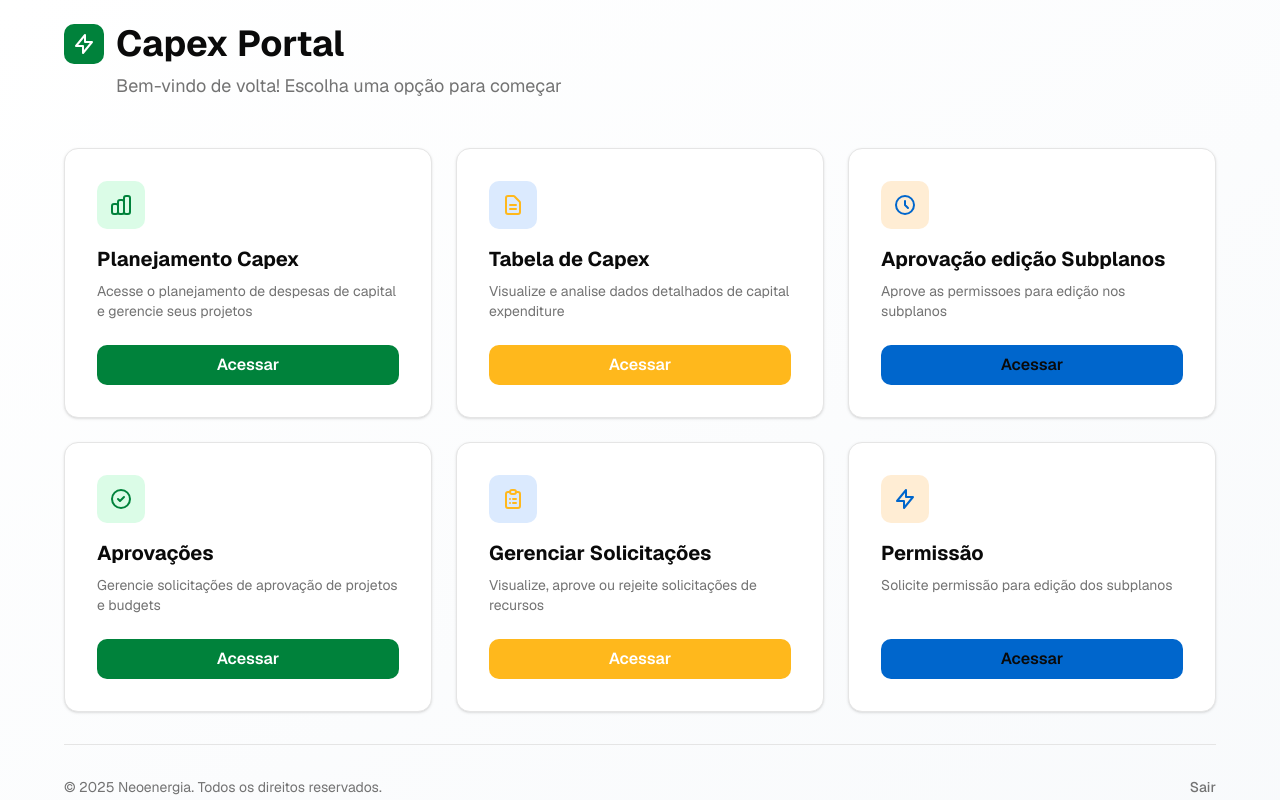
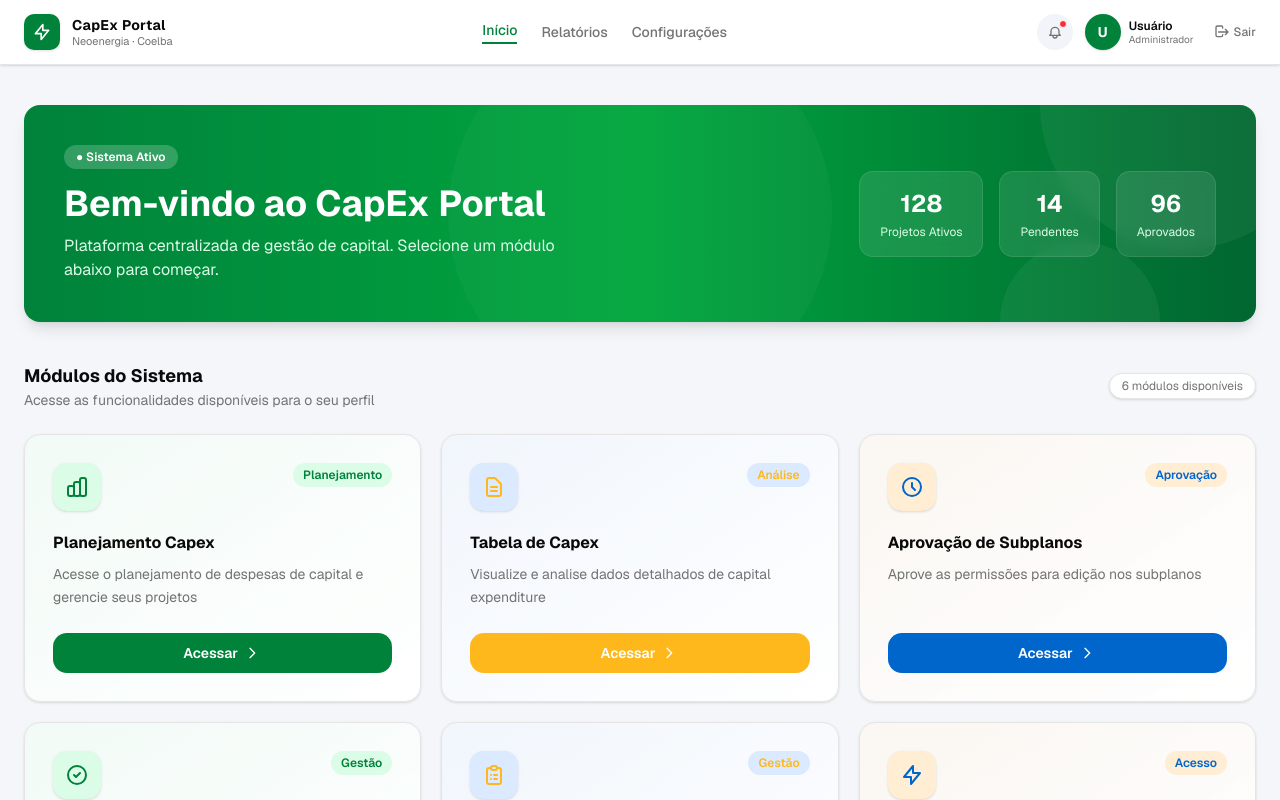
Before and after one commit to mathesuvic/capex_next, a Next.js app: page /home in a window 1280 px wide. Shown: the top 800 px of the page. Built offline with nearby package versions, Linux system fonts and the light colour scheme.

Commit message:
pag_home

```diff
--- a/app/home/page.tsx
+++ b/app/home/page.tsx
@@ -1,177 +1,313 @@
 // app/home/page.tsx
 import Link from "next/link";
 
+const cards = [
+  {
+    href: "/capex",
+    title: "Planejamento Capex",
+    description: "Acesse o planejamento de despesas de capital e gerencie seus projetos",
+    color: "green",
+    tag: "Planejamento",
+    icon: (
+      <svg className="w-6 h-6" fill="none" stroke="currentColor" viewBox="0 0 24 24">
+        <path strokeLinecap="round" strokeLinejoin="round" strokeWidth={2}
+          d="M9 19v-6a2 2 0 00-2-2H5a2 2 0 00-2 2v6a2 2 0 002 2h2a2 2 0 002-2zm0 0V9a2 2 0 012-2h2a2 2 0 012 2v10m-6 0a2 2 0 002 2h2a2 2 0 002-2m0 0V5a2 2 0 012-2h2a2 2 0 012 2v14a2 2 0 01-2 2h-2a2 2 0 01-2-2z" />
+      </svg>
+    ),
+  },
+  {
+    href: "/capex",
+    title: "Tabela de Capex",
+    description: "Visualize e analise dados detalhados de capital expenditure",
+    color: "blue",
+    tag: "Análise",
+    icon: (
+      <svg className="w-6 h-6" fill="none" stroke="currentColor" viewBox="0 0 24 24">
+        <path strokeLinecap="round" strokeLinejoin="round" strokeWidth={2}
+          d="M9 12h6m-6 4h6m2 5H7a2 2 0 01-2-2V5a2 2 0 012-2h5.586a1 1 0 01.707.293l5.414 5.414a1 1 0 01.293.707V19a2 2 0 01-2 2z" />
+      </svg>
+    ),
+  },
+  {
+    href: "/admin/permissions/",
+    title: "Aprovação de Subplanos",
+    description: "Aprove as permissões para edição nos subplanos",
+    color: "orange",
+    tag: "Aprovação",
+    icon: (
+      <svg className="w-6 h-6" fill="none" stroke="currentColor" viewBox="0 0 24 24">
+        <path strokeLinecap="round" strokeLinejoin="round" strokeWidth={2}
+          d="M12 8v4l3 3m6-3a9 9 0 11-18 0 9 9 0 0118 0z" />
+      </svg>
+    ),
+  },
+  {
+    href: "/solicitacao",
+    title: "Aprovações",
+    description: "Gerencie solicitações de aprovação de projetos e budgets",
+    color: "green",
+    tag: "Gestão",
+    icon: (
+      <svg className="w-6 h-6" fill="none" stroke="currentColor" viewBox="0 0 24 24">
+        <path strokeLinecap="round" strokeLinejoin="round" strokeWidth={2}
+          d="M9 12l2 2 4-4m6 2a9 9 0 11-18 0 9 9 0 0118 0z" />
+      </svg>
+    ),
+  },
+  {
+    href: "/gerenciar-solicitacao",
+    title: "Gerenciar Solicitações",
+    description: "Visualize, aprove ou rejeite solicitações de recursos",
+    color: "blue",
+    tag: "Gestão",
+    icon: (
+      <svg className="w-6 h-6" fill="none" stroke="currentColor" viewBox="0 0 24 24">
+        <path strokeLinecap="round" strokeLinejoin="round" strokeWidth={2}
+          d="M9 5H7a2 2 0 00-2 2v12a2 2 0 002 2h10a2 2 0 002-2V7a2 2 0 00-2-2h-2M9 5a2 2 0 002 2h2a2 2 0 002-2M9 5a2 2 0 012-2h2a2 2 0 012 2m-3 7h3m-3 4h3m-6-4h.01M9 16h.01" />
+      </svg>
+    ),
+  },
+  {
+    href: "/permissions",
+    title: "Permissão",
+    description: "Solicite permissão para edição dos subplanos",
+    color: "orange",
+    tag: "Acesso",
+    icon: (
+      <svg className="w-6 h-6" fill="none" stroke="currentColor" viewBox="0 0 24 24">
+        <path strokeLinecap="round" strokeLinejoin="round" strokeWidth={2}
+          d="M13 10V3L4 14h7v7l9-11h-7z" />
+      </svg>
+    ),
+  },
+];
+
+const colorMap: Record<string, { bg: string; iconBg: string; iconText: string; badge: string; badgeText: string; btn: string; btnHover: string; border: string; accent: string }> = {
+  green: {
+    bg: "from-green-50/60 to-white",
+    iconBg: "bg-green-100",
+    iconText: "text-primary",
+    badge: "bg-green-100",
+    badgeText: "text-primary",
+    btn: "bg-primary",
+    btnHover: "hover:bg-green-700",
+    border: "hover:border-primary/40",
+    accent: "bg-primary",
+  },
+  blue: {
+    bg: "from-blue-50/60 to-white",
+    iconBg: "bg-blue-100",
+    iconText: "text-secondary",
+    badge: "bg-blue-100",
+    badgeText: "text-secondary",
+    btn: "bg-secondary",
+    btnHover: "hover:bg-blue-600",
+    border: "hover:border-secondary/40",
+    accent: "bg-secondary",
+  },
+  orange: {
+    bg: "from-orange-50/60 to-white",
+    iconBg: "bg-orange-100",
+    iconText: "text-accent",
+    badge: "bg-orange-100",
+    badgeText: "text-accent",
+    btn: "bg-accent",
+    btnHover: "hover:bg-orange-500",
+    border: "hover:border-accent/40",
+    accent: "bg-accent",
+  },
+};
+
 export default function Home() {
   return (
-    <main className="min-h-screen bg-gradient-to-br from-background to-slate-50 p-6">
-      <div className="max-w-6xl mx-auto">
-        {/* Header */}
-        <div className="mb-12">
-          <div className="flex items-center gap-3 mb-2">
-            <div className="w-10 h-10 rounded-lg bg-primary flex items-center justify-center">
-              <svg className="w-6 h-6 text-white" fill="none" stroke="currentColor" viewBox="0 0 24 24">
-                <path
-                  strokeLinecap="round"
-                  strokeLinejoin="round"
-                  strokeWidth={2}
-                  d="M13 10V3L4 14h7v7l9-11h-7z"
-                />
+    <div className="min-h-screen bg-[#f4f6f9] flex flex-col">
+
+      {/* Top navbar */}
+      <header className="bg-white border-b border-border shadow-sm sticky top-0 z-50">
+        <div className="max-w-7xl mx-auto px-6 h-16 flex items-center justify-between">
+          {/* Logo + nome */}
+          <div className="flex items-center gap-3">
+            <div className="w-9 h-9 rounded-lg bg-primary flex items-center justify-center shadow">
+              <svg className="w-5 h-5 text-white" fill="none" stroke="currentColor" viewBox="0 0 24 24">
+                <path strokeLinecap="round" strokeLinejoin="round" strokeWidth={2} d="M13 10V3L4 14h7v7l9-11h-7z" />
               </svg>
             </div>
-            <h1 className="text-4xl font-bold text-foreground">Capex Portal</h1>
+            <div className="flex flex-col leading-tight">
+              <span className="text-sm font-bold text-foreground tracking-wide">CapEx Portal</span>
+              <span className="text-[11px] text-muted-foreground">Neoenergia · Coelba</span>
             </div>
-          <p className="text-muted-foreground text-lg ml-13">Bem-vindo de volta! Escolha uma opção para começar</p>
           </div>
 
-        {/* Dashboard Grid */}
-        <div className="grid grid-cols-1 md:grid-cols-2 lg:grid-cols-3 gap-6 mb-8">
-          {/* Card 1: Planejamento Capex → /capex */}
-          <Link href="/capex" className="group cursor-pointer block">
-            <div className="bg-white rounded-xl border border-border p-8 shadow-sm hover:shadow-md transition-all duration-300 h-full flex flex-col">
-              <div className="w-12 h-12 rounded-lg bg-green-100 flex items-center justify-center mb-4 group-hover:bg-green-200 transition-colors">
-                <svg className="w-6 h-6 text-primary" fill="none" stroke="currentColor" viewBox="0 0 24 24">
-                  <path
-                    strokeLinecap="round"
-                    strokeLinejoin="round"
-                    strokeWidth={2}
-                    d="M9 19v-6a2 2 0 00-2-2H5a2 2 0 00-2 2v6a2 2 0 002 2h2a2 2 0 002-2zm0 0V9a2 2 0 012-2h2a2 2 0 012 2v10m-6 0a2 2 0 002 2h2a2 2 0 002-2m0 0V5a2 2 0 012-2h2a2 2 0 012 2v14a2 2 0 01-2 2h-2a2 2 0 01-2-2z"
-                  />
+          {/* Nav center */}
+          <nav className="hidden md:flex items-center gap-6 text-sm text-muted-foreground font-medium">
+            <span className="text-primary border-b-2 border-primary pb-0.5 cursor-pointer">Início</span>
+            <span className="hover:text-foreground cursor-pointer transition-colors">Relatórios</span>
+            <span className="hover:text-foreground cursor-pointer transition-colors">Configurações</span>
+          </nav>
+
+          {/* Right side */}
+          <div className="flex items-center gap-3">
+            {/* Notificação */}
+            <button className="relative w-9 h-9 rounded-full bg-slate-100 hover:bg-slate-200 flex items-center justify-center transition-colors">
+              <svg className="w-4 h-4 text-muted-foreground" fill="none" stroke="currentColor" viewBox="0 0 24 24">
+                <path strokeLinecap="round" strokeLinejoin="round" strokeWidth={2}
+                  d="M15 17h5l-1.405-1.405A2.032 2.032 0 0118 14.158V11a6 6 0 10-12 0v3.159c0 .538-.214 1.055-.595 1.436L4 17h5m6 0v1a3 3 0 11-6 0v-1m6 0H9" />
               </svg>
+              <span className="absolute top-1.5 right-1.5 w-2 h-2 bg-red-500 rounded-full border border-white" />
+            </button>
+            {/* Avatar */}
+            <div className="flex items-center gap-2 cursor-pointer group">
+              <div className="w-9 h-9 rounded-full bg-primary text-white flex items-center justify-center text-sm font-bold shadow">
+                U
               </div>
-              <h2 className="text-xl font-bold text-foreground mb-2">Planejamento Capex</h2>
-              <p className="text-muted-foreground text-sm mb-6 flex-grow">
-                Acesse o planejamento de despesas de capital e gerencie seus projetos
-              </p>
-              <span className="w-full text-center bg-primary text-white font-semibold py-2 px-4 rounded-lg group-hover:bg-green-700 transition-colors">
-                Acessar
-              </span>
+              <div className="hidden md:flex flex-col leading-tight">
+                <span className="text-xs font-semibold text-foreground">Usuário</span>
+                <span className="text-[10px] text-muted-foreground">Administrador</span>
               </div>
-          </Link>
-
-          {/* Card 2: Tabela Capex → /capex */}
-          <Link href="/capex" className="group cursor-pointer block">
-            <div className="bg-white rounded-xl border border-border p-8 shadow-sm hover:shadow-md transition-all duration-300 h-full flex flex-col">
-              <div className="w-12 h-12 rounded-lg bg-blue-100 flex items-center justify-center mb-4 group-hover:bg-blue-200 transition-colors">
-                <svg className="w-6 h-6 text-secondary" fill="none" stroke="currentColor" viewBox="0 0 24 24">
-                  <path
-                    strokeLinecap="round"
-                    strokeLinejoin="round"
-                    strokeWidth={2}
-                    d="M9 12h6m-6 4h6m2 5H7a2 2 0 01-2-2V5a2 2 0 012-2h5.586a1 1 0 01.707.293l5.414 5.414a1 1 0 01.293.707V19a2 2 0 01-2 2z"
-                  />
+            </div>
+            {/* Sair */}
+            <button className="hidden md:flex items-center gap-1 text-xs text-muted-foreground hover:text-red-500 transition-colors font-medium ml-2">
+              <svg className="w-4 h-4" fill="none" stroke="currentColor" viewBox="0 0 24 24">
+                <path strokeLinecap="round" strokeLinejoin="round" strokeWidth={2}
+                  d="M17 16l4-4m0 0l-4-4m4 4H7m6 4v1a2 2 0 01-2 2H5a2 2 0 01-2-2V5a2 2 0 012-2h6a2 2 0 012 2v1" />
               </svg>
-              </div>
-              <h2 className="text-xl font-bold text-foreground mb-2">Tabela de Capex</h2>
-              <p className="text-muted-foreground text-sm mb-6 flex-grow">
-                Visualize e analise dados detalhados de capital expenditure
-              </p>
-              <span className="w-full text-center bg-secondary text-white font-semibold py-2 px-4 rounded-lg hover:bg-blue-600 transition-colors">
-                Acessar
-              </span>
-            </div>
-          </Link>
-
-          {/* Card 3: Relatórios */}
-          <a href="/admin/permissions/" className="group cursor-pointer block">
-            <div className="bg-white rounded-xl border border-border p-8 shadow-sm hover:shadow-md transition-all duration-300 h-full flex flex-col">
-              <div className="w-12 h-12 rounded-lg bg-orange-100 flex items-center justify-center mb-4 group-hover:bg-orange-200 transition-colors">
-                <svg className="w-6 h-6 text-accent" fill="none" stroke="currentColor" viewBox="0 0 24 24">
-                  <path
-                    strokeLinecap="round"
-                    strokeLinejoin="round"
-                    strokeWidth={2}
-                    d="M12 8v4l3 3m6-3a9 9 0 11-18 0 9 9 0 0118 0z"
-                  />
-                </svg>
-              </div>
-              <h2 className="text-xl font-bold text-foreground mb-2">Aprovação edição Subplanos</h2>
-              <p className="text-muted-foreground text-sm mb-6 flex-grow">
-                Aprove as permissoes para edição nos subplanos
-              </p>
-              <button className="w-full bg-accent text-foreground font-semibold py-2 px-4 rounded-lg hover:bg-orange-600 transition-colors">
-                Acessar
-              </button>
-            </div>
-          </a>
-
-          {/* Card 4: solicitacao */}
-          <a href="/solicitacao" className="group cursor-pointer block">
-            <div className="bg-white rounded-xl border border-border p-8 shadow-sm hover:shadow-md transition-all duration-300 h-full flex flex-col">
-              <div className="w-12 h-12 rounded-lg bg-green-100 flex items-center justify-center mb-4 group-hover:bg-green-200 transition-colors">
-                <svg className="w-6 h-6 text-primary" fill="none" stroke="currentColor" viewBox="0 0 24 24">
-                  <path
-                    strokeLinecap="round"
-                    strokeLinejoin="round"
-                    strokeWidth={2}
-                    d="M9 12l2 2 4-4m6 2a9 9 0 11-18 0 9 9 0 0118 0z"
-                  />
-                </svg>
-              </div>
-              <h2 className="text-xl font-bold text-foreground mb-2">Aprovações</h2>
-              <p className="text-muted-foreground text-sm mb-6 flex-grow">
-                Gerencie solicitações de aprovação de projetos e budgets
-              </p>
-              <button className="w-full bg-primary text-white font-semibold py-2 px-4 rounded-lg hover:bg-green-700 transition-colors">
-                Acessar
-              </button>
-            </div>
-          </a>
-
-          {/* Card 5: Gerenciar Solicitações */}
-          <a href="/gerenciar-solicitacao" className="group cursor-pointer block">
-            <div className="bg-white rounded-xl border border-border p-8 shadow-sm hover:shadow-md transition-all duration-300 h-full flex flex-col">
-              <div className="w-12 h-12 rounded-lg bg-blue-100 flex items-center justify-center mb-4 group-hover:bg-blue-200 transition-colors">
-                <svg className="w-6 h-6 text-secondary" fill="none" stroke="currentColor" viewBox="0 0 24 24">
-                  <path
-                    strokeLinecap="round"
-                    strokeLinejoin="round"
-                    strokeWidth={2}
-                    d="M9 5H7a2 2 0 00-2 2v12a2 2 0 002 2h10a2 2 0 002-2V7a2 2 0 00-2-2h-2M9 5a2 2 0 002 2h2a2 2 0 002-2M9 5a2 2 0 012-2h2a2 2 0 012 2m-3 7h3m-3 4h3m-6-4h.01M9 16h.01"
-                  />
-                </svg>
-              </div>
-              <h2 className="text-xl font-bold text-foreground mb-2">Gerenciar Solicitações</h2>
-              <p className="text-muted-foreground text-sm mb-6 flex-grow">
-                Visualize, aprove ou rejeite solicitações de recursos
-              </p>
-              <button className="w-full bg-secondary text-white font-semibold py-2 px-4 rounded-lg hover:bg-blue-600 transition-colors">
-                Acessar
-              </button>
-            </div>
-          </a>
-
-          {/* Card 6: permissao */}
-          <Link href="/permissions" className="group cursor-pointer block">
-            <div className="bg-white rounded-xl border border-border p-8 shadow-sm hover:shadow-md transition-all duration-300 h-full flex flex-col">
-              <div className="w-12 h-12 rounded-lg bg-orange-100 flex items-center justify-center mb-4 group-hover:bg-orange-200 transition-colors">
-                <svg className="w-6 h-6 text-accent" fill="none" stroke="currentColor" viewBox="0 0 24 24">
-                  <path
-                    strokeLinecap="round"
-                    strokeLinejoin="round"
-                    strokeWidth={2}
-                    d="M13 10V3L4 14h7v7l9-11h-7z"
-                  />
-                </svg>
-              </div>
-              <h2 className="text-xl font-bold text-foreground mb-2">Permissão</h2>
-              <p className="text-muted-foreground text-sm mb-6 flex-grow">
-                Solicite permissão para edição dos subplanos
-              </p>
-              <span className="w-full text-center bg-accent text-foreground font-semibold py-2 px-4 rounded-lg hover:bg-orange-600 transition-colors">
-                Acessar
-              </span>
-            </div>
-          </Link>
-        </div>
-
-        {/* Footer */}
-        <div className="flex items-center justify-between pt-8 border-t border-border">
-          <p className="text-muted-foreground text-sm">© 2025 Neoenergia. Todos os direitos reservados.</p>
-          <button className="text-muted-foreground hover:text-foreground text-sm font-medium transition-colors">
               Sair
             </button>
           </div>
         </div>
+      </header>
+
+      <main className="flex-1 max-w-7xl mx-auto w-full px-6 py-10">
+
+        {/* Hero banner */}
+        <div className="relative overflow-hidden rounded-2xl bg-gradient-to-r from-primary via-green-600 to-green-800 text-white px-10 py-10 mb-10 shadow-lg">
+          {/* Decoração de fundo */}
+          <div className="absolute right-0 top-0 w-72 h-72 bg-white/5 rounded-full -translate-y-1/2 translate-x-1/4" />
+          <div className="absolute right-24 bottom-0 w-40 h-40 bg-white/5 rounded-full translate-y-1/2" />
+          <div className="absolute left-1/2 top-1/2 w-96 h-96 bg-white/[0.03] rounded-full -translate-x-1/2 -translate-y-1/2" />
+
+          <div className="relative z-10 flex flex-col md:flex-row md:items-center md:justify-between gap-6">
+            <div>
+              <div className="flex items-center gap-2 mb-3">
+                <span className="bg-white/20 text-white text-xs font-semibold px-3 py-1 rounded-full backdrop-blur-sm">
+                  ● Sistema Ativo
+                </span>
+              </div>
+              <h1 className="text-3xl md:text-4xl font-bold leading-tight mb-2">
+                Bem-vindo ao CapEx Portal
+              </h1>
+              <p className="text-green-100 text-base max-w-lg">
+                Plataforma centralizada de gestão de capital. Selecione um módulo abaixo para começar.
+              </p>
+            </div>
+
+            {/* KPIs rápidos */}
+            <div className="flex gap-4 shrink-0">
+              {[
+                { label: "Projetos Ativos", value: "128" },
+                { label: "Pendentes", value: "14" },
+                { label: "Aprovados", value: "96" },
+              ].map((kpi) => (
+                <div key={kpi.label} className="bg-white/10 backdrop-blur-sm rounded-xl px-5 py-4 text-center border border-white/10 min-w-[90px]">
+                  <p className="text-2xl font-bold">{kpi.value}</p>
+                  <p className="text-green-100 text-xs mt-1">{kpi.label}</p>
+                </div>
+              ))}
+            </div>
+          </div>
+        </div>
+
+        {/* Section label */}
+        <div className="flex items-center justify-between mb-6">
+          <div>
+            <h2 className="text-lg font-bold text-foreground">Módulos do Sistema</h2>
+            <p className="text-sm text-muted-foreground">Acesse as funcionalidades disponíveis para o seu perfil</p>
+          </div>
+          <span className="text-xs text-muted-foreground bg-white border border-border rounded-full px-3 py-1 shadow-sm">
+            {cards.length} módulos disponíveis
+          </span>
+        </div>
+
+        {/* Cards Grid */}
+        <div className="grid grid-cols-1 md:grid-cols-2 lg:grid-cols-3 gap-5">
+          {cards.map((card) => {
+            const c = colorMap[card.color];
+            return (
+              <Link
+                key={card.href + card.title}
+                href={card.href}
+                className="group block"
+              >
+                <div className={`
+                  relative bg-gradient-to-br ${c.bg}
+                  rounded-2xl border border-border ${c.border}
+                  shadow-sm hover:shadow-lg
+                  transition-all duration-300 hover:-translate-y-1
+                  p-7 h-full flex flex-col overflow-hidden
+                `}>
+                  {/* Accent bar top */}
+                  <div className={`absolute top-0 left-0 right-0 h-1 ${c.accent} rounded-t-2xl opacity-0 group-hover:opacity-100 transition-opacity duration-300`} />
+
+                  {/* Header do card */}
+                  <div className="flex items-start justify-between mb-5">
+                    <div className={`w-12 h-12 rounded-xl ${c.iconBg} ${c.iconText} flex items-center justify-center shadow-sm group-hover:scale-110 transition-transform duration-300`}>
+                      {card.icon}
+                    </div>
+                    <span className={`text-xs font-semibold px-2.5 py-1 rounded-full ${c.badge} ${c.badgeText}`}>
+                      {card.tag}
+                    </span>
+                  </div>
+
+                  {/* Conteúdo */}
+                  <h3 className="text-base font-bold text-foreground mb-2 group-hover:text-primary transition-colors">
+                    {card.title}
+                  </h3>
+                  <p className="text-sm text-muted-foreground mb-6 flex-grow leading-relaxed">
+                    {card.description}
+                  </p>
+
+                  {/* Botão */}
+                  <div className={`
+                    w-full ${c.btn} ${c.btnHover}
+                    text-white text-sm font-semibold
+                    py-2.5 px-4 rounded-xl
+                    flex items-center justify-center gap-2
+                    transition-all duration-200
+                    group-hover:shadow-md
+                  `}>
+                    Acessar
+                    <svg className="w-4 h-4 -translate-x-0.5 group-hover:translate-x-1 transition-transform duration-200" fill="none" stroke="currentColor" viewBox="0 0 24 24">
+                      <path strokeLinecap="round" strokeLinejoin="round" strokeWidth={2} d="M9 5l7 7-7 7" />
+                    </svg>
+                  </div>
+                </div>
+              </Link>
+            );
+          })}
+        </div>
       </main>
+
+      {/* Footer */}
+      <footer className="bg-white border-t border-border mt-auto">
+        <div className="max-w-7xl mx-auto px-6 h-14 flex items-center justify-between">
+          <div className="flex items-center gap-2 text-xs text-muted-foreground">
+            <div className="w-4 h-4 rounded bg-primary flex items-center justify-center">
+              <svg className="w-2.5 h-2.5 text-white" fill="none" stroke="currentColor" viewBox="0 0 24 24">
+                <path strokeLinecap="round" strokeLinejoin="round" strokeWidth={2} d="M13 10V3L4 14h7v7l9-11h-7z" />
+              </svg>
+            </div>
+            © 2025 Neoenergia · Coelba. Todos os direitos reservados.
+          </div>
+          <div className="flex items-center gap-4 text-xs text-muted-foreground">
+            <span className="flex items-center gap-1">
+              <span className="w-2 h-2 rounded-full bg-green-500 inline-block" />
+              Sistema operacional
+            </span>
+            <span className="hidden md:block">v5.0.0</span>
+          </div>
+        </div>
+      </footer>
+
+    </div>
   );
 }
```
Lines whose indentation alone changed are shown as unchanged.
